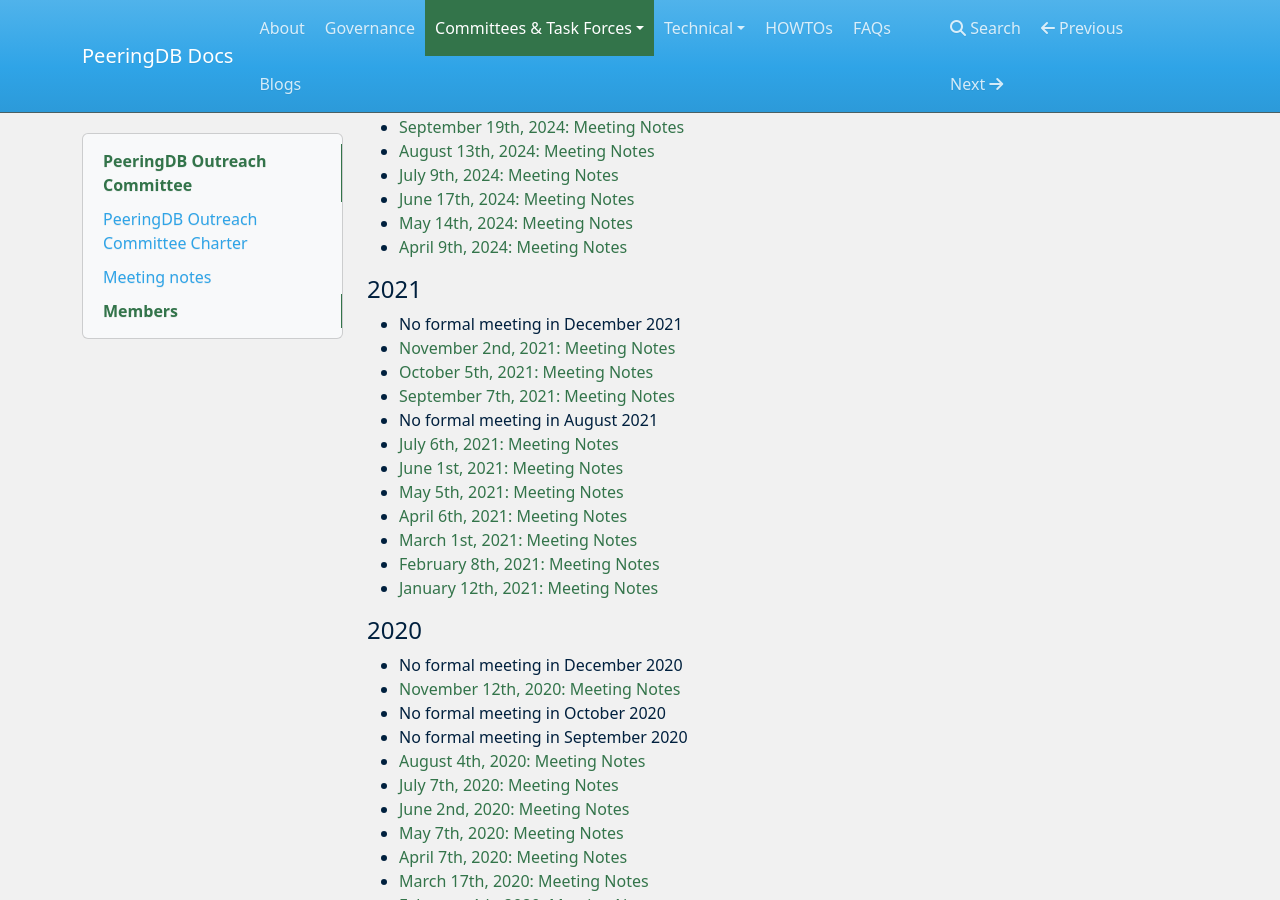
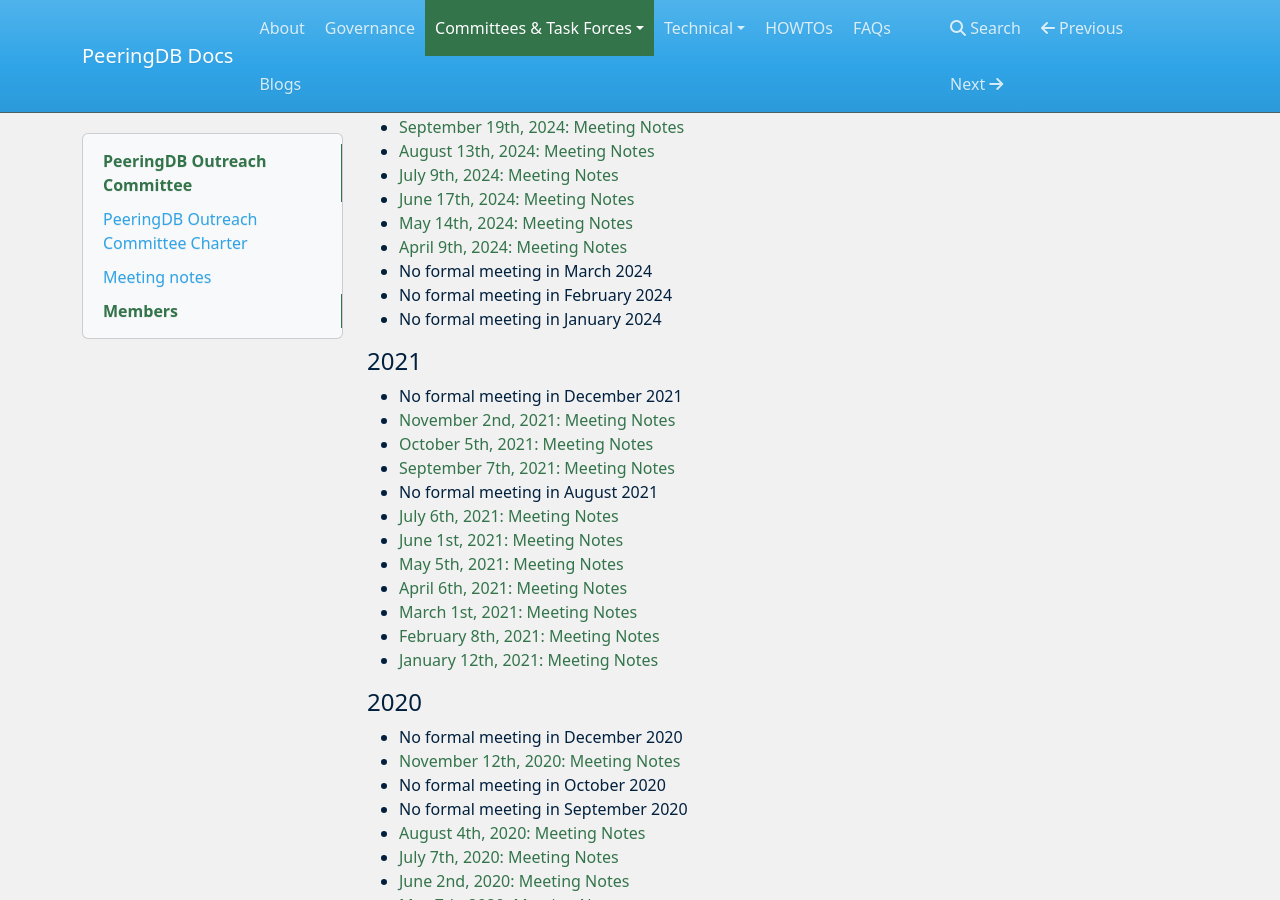
Before and after one commit to peeringdb/docs, an MkDocs documentation site: the page built from docs/committee/outreach/index.md, in a window 1280 px wide and 900 px high, scrolled down 1785 px. Built offline with MkDocs 1.6.1, drawn with Linux system fonts in a browser that asks for light colours; nearby versions of some CDN libraries.

Commit message:
Updated OC meeting notes.

```diff
--- a/docs/committee/outreach/index.md
+++ b/docs/committee/outreach/index.md
@@ -29,6 +29,9 @@
 - [June 17th, 2024: Meeting Notes](notes/2024-06-17_Outreach_Committee_Notes.pdf)
 - [May 14th, 2024: Meeting Notes](notes/2024-05-14_Outreach_Committee_Notes.pdf)
 - [April 9th, 2024: Meeting Notes](notes/2024-04-09_Outreach_Committee_Notes.pdf)
+- No formal meeting in March 2024
+- No formal meeting in February 2024
+- No formal meeting in January 2024
 
 #### 2021
 
```
